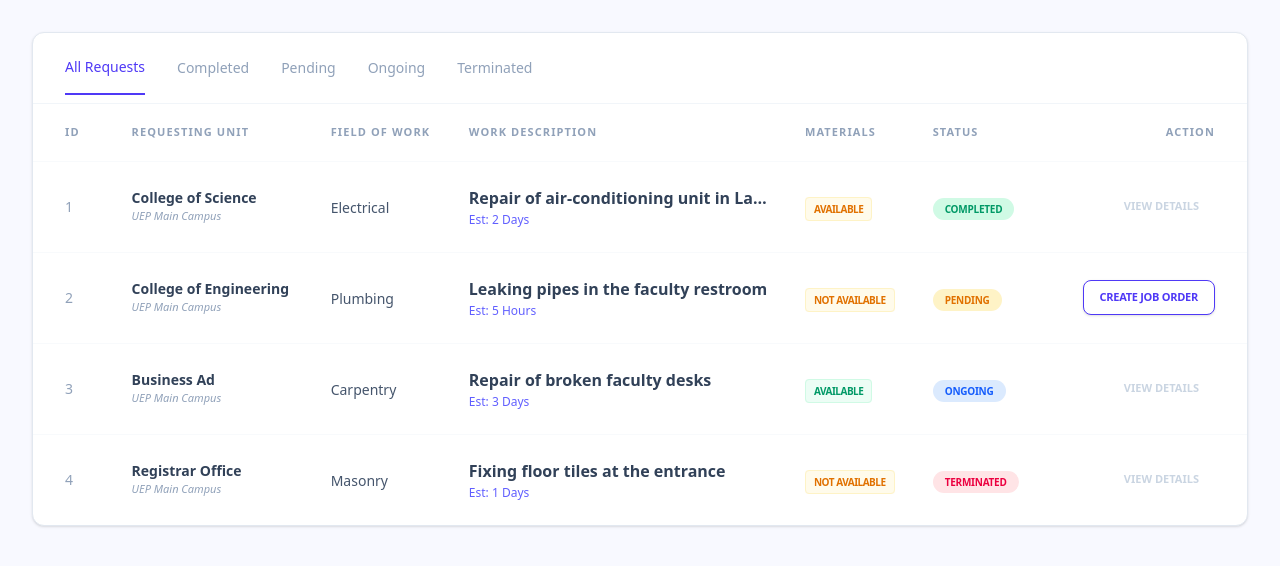
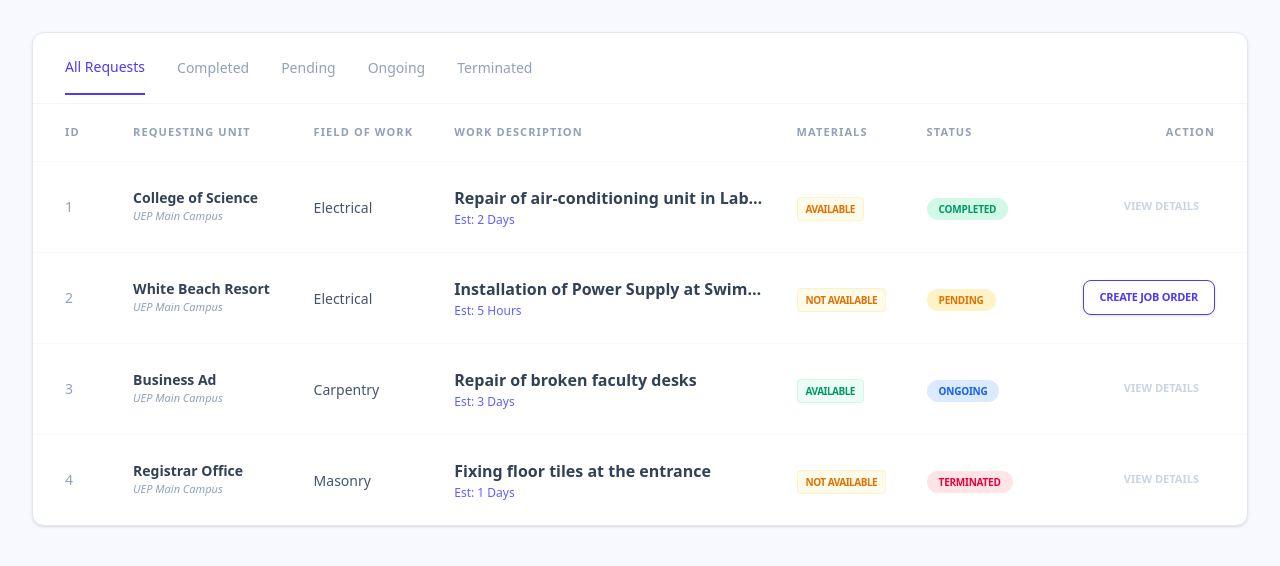
Before and after one commit to jayarpelicano01/GSU-General-Services-Unit, a Next.js app: page /job-request-list in a window 1280 px wide. Shown: the top 566 px of the page. Built offline with nearby package versions, Linux system fonts and the light colour scheme.

Commit message:
micro changes

```diff
--- a/app/job-order/job-order-form/JobOrderForm.tsx
+++ b/app/job-order/job-order-form/JobOrderForm.tsx
@@ -26,8 +26,9 @@ const JobOrderForm = () => {
   const router = useRouter();
   const [requestData, setRequestData] = useState<JobRequestData | null>(null);
 
+
   const [orderData, setOrderData] = useState({
-    jobOrderNo: "JO-2026-001",
+    jobOrderNo: "35",
     dateIssued: new Date().toISOString().split('T')[0],
     personnel1: "",
     personnel2: "",
@@ -87,7 +88,7 @@ const JobOrderForm = () => {
                     <div className="text-sm font-medium text-slate-700">{requestData.requestingUnit || "N/A"}</div>
                 </div>
                 <div>
-                    <label className="block text-xs font-bold uppercase tracking-wider text-slate-400 mb-2">Work Type</label>
+                    <label className="block text-xs font-bold uppercase tracking-wider text-slate-400 mb-2">Field of Work</label>
                     <div className="px-3 py-1 rounded-full bg-indigo-50 text-indigo-700 text-xs font-bold inline-block border border-indigo-100">
                         {requestData.fieldWork || "General"}
                     </div>
--- a/app/job-request-list/job-request-table/JobRequestTable.tsx
+++ b/app/job-request-list/job-request-table/JobRequestTable.tsx
@@ -33,10 +33,10 @@ const JobRequestTable = () => {
     },
     {
       id: 2,
-      requestingUnit: "College of Engineering",
+      requestingUnit: "White Beach Resort",
       location: "UEP Main Campus",
-      fieldWork: "Plumbing",
-      specificWork: "Leaking pipes in the faculty restroom",
+      fieldWork: "Electrical",
+      specificWork: "Installation of Power Supply at Swimming Pool Area & temporary source of electricity at Staff House",
       duration: 5,
       unit: "Hours",
       statusOfMaterials: "Not Available",
--- a/app/job-request/job-request-form/JobRequestForm.tsx
+++ b/app/job-request/job-request-form/JobRequestForm.tsx
@@ -18,14 +18,8 @@ export enum FieldWork {
 const JobRequestForm = () => {
 
 
-  const loggedUser = {
-    name: "John Doe",
-    unit: "General Services Unit",
-  };
-
-
   const [formData, setFormData] = useState({
-    requestingUnit: loggedUser.unit,
+    requestingUnit: '',
     fieldWork: "" as FieldWork | "",
     specificWorkToBeDone: "",
     resultOfAssessment: "",
@@ -82,7 +76,6 @@ return (
             value={formData.requestingUnit}
             onChange={handleInputChange}
             className="w-full bg-slate-50 border border-slate-200 rounded-lg px-4 py-2.5 text-slate-600 focus:ring-2 focus:ring-indigo-500/20 focus:border-indigo-500 transition-all outline-none"
-            readOnly
             required
           />
         </div>
@@ -219,7 +212,7 @@ return (
             onClick={() => {
               if(window.confirm("Are you sure you want to clear the form?")) {
                 setFormData({
-                  requestingUnit: loggedUser.unit,
+                  requestingUnit: '',
                   fieldWork: '',
                   specificWorkToBeDone: '',
                   resultOfAssessment: '',
```
